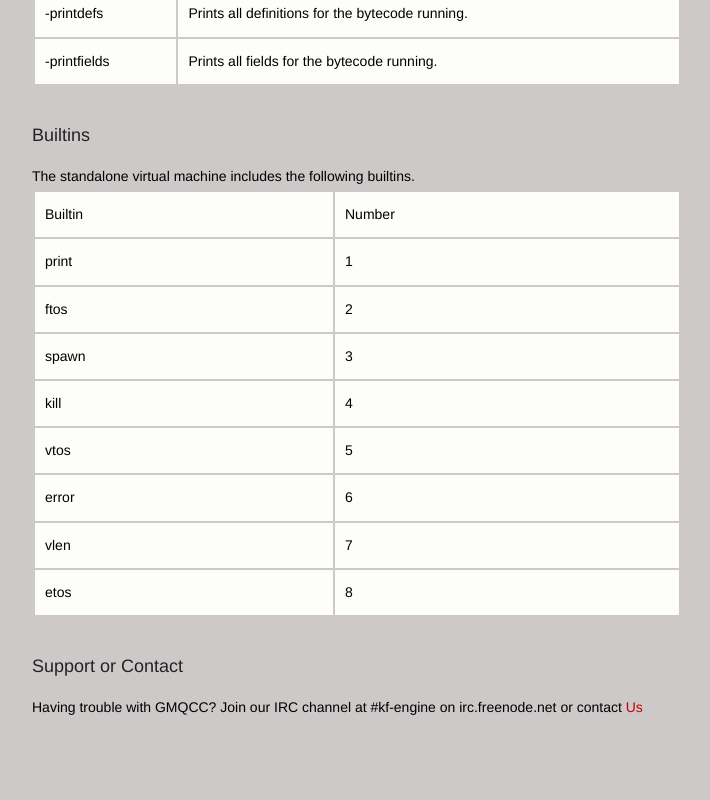
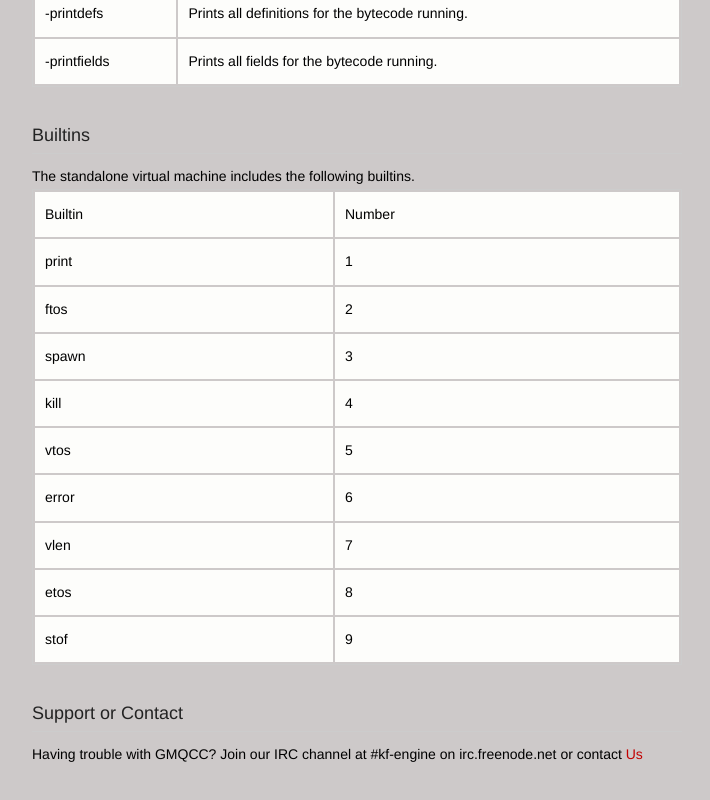
Before and after one commit to graphitemaster/gmqcc, a plain HTML site: page doc.html in a window 1280 px wide. Shown: the part 9327-10127 px from the top of the page, without its empty margins (278-988 px from the left). Drawn offline with Linux system fonts and the light colour scheme; a script that the page names is missing.

Commit message:
add stof to VM documentation builtin section

```diff
--- a/doc.html
+++ b/doc.html
@@ -639,6 +639,7 @@ $ cd gmqcc
                             <tr><td>error</td><td>6</td></tr>
                             <tr><td>vlen</td><td>7</td></tr>
                             <tr><td>etos</td><td>8</td></tr>
+                            <tr><td>stof</td><td>9</td></tr>
                     </table>
                 </p>
                 <h3>Support or Contact</h3>
```
